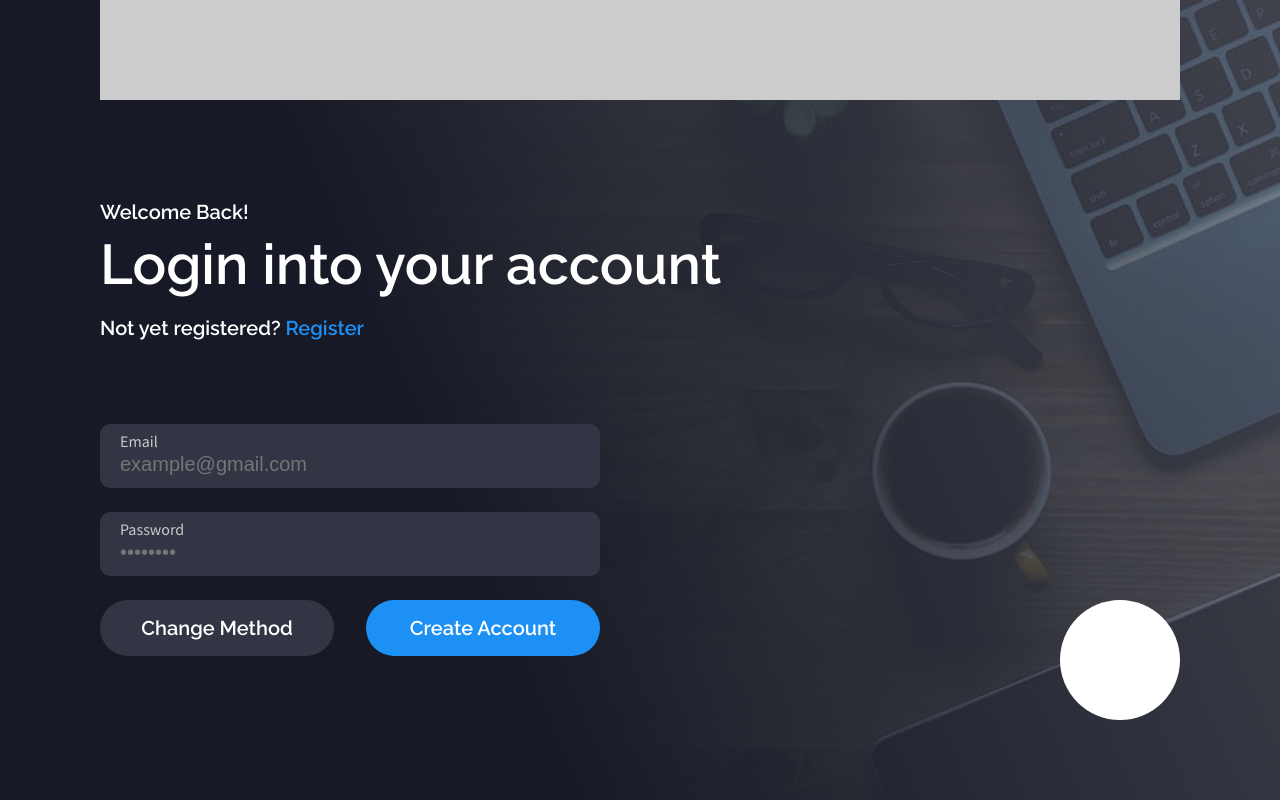
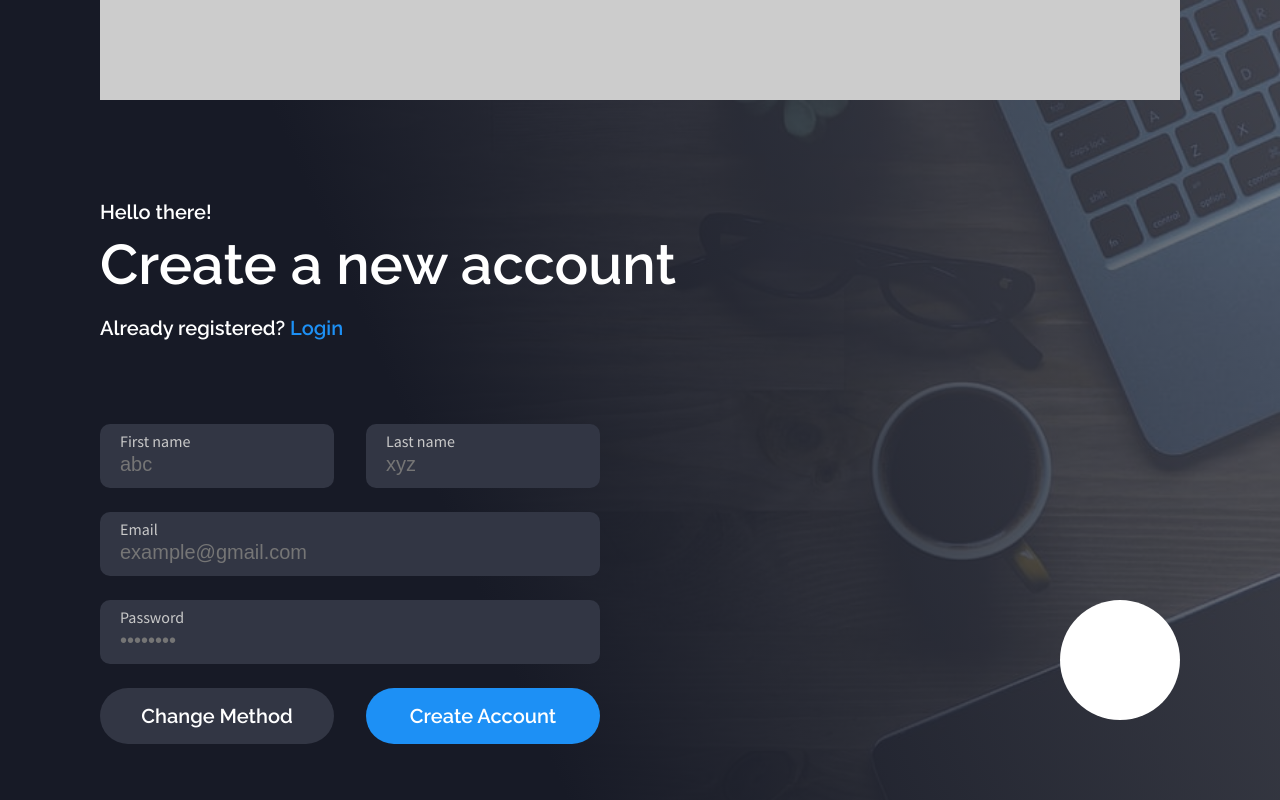
Before and after one commit to shadowMonarchCode/Social-Frontend, a React (Create React App) app: page / in a window 1280 px wide. Built offline with nearby package versions, Linux system fonts and the light colour scheme; a web font is replaced by a local one.

Commit message:
Register page startes

```diff
--- a/src/App.js
+++ b/src/App.js
@@ -1,9 +1,10 @@
 import Login from "./pages/auth/Login";
-
+import Register from "./pages/auth/Register";
 function App() {
   return (
     <div className="App">
-      <Login />
+      {/*<Login />*/}
+      <Register />
     </div>
   );
 }
--- a/src/pages/auth/Register.jsx
+++ b/src/pages/auth/Register.jsx
@@ -1,9 +1,49 @@
-import React from 'react'
+import React from "react";
+import Header from "../../components/layout/Header";
+import "./styles.scss";
 
 const Register = () => {
   return (
-    <div>Register</div>
-  )
-}
+    <div className="auth">
+      <Header />
+      <h4>Hello there!</h4>
+      <h1>Create a new account</h1>
+      <h4>
+        Already registered? <a>Login</a>
+      </h4>
+      <form action="">
+        <div className="name">
+          <div className="input">
+            <p>First name</p>
+            <input type="text" placeholder="abc" />
+          </div>
 
-export default Register
+          <div className="input">
+            <p>Last name</p>
+            <input type="text" placeholder="xyz" />
+          </div>
+        </div>
+
+        <div className="input">
+          <p>Email</p>
+          <input type="email" placeholder="example@gmail.com" />
+        </div>
+        <div className="input">
+          <p>Password</p>
+          <input
+            type="password"
+            placeholder="&#8226;&#8226;&#8226;&#8226;&#8226;&#8226;&#8226;&#8226;"
+          />
+        </div>
+        <div className="actions">
+          <button>Change Method</button>
+          <button type="submit">Create Account</button>
+        </div>
+      </form>
+
+      <div className="logo"></div>
+    </div>
+  );
+};
+
+export default Register;
--- a/src/pages/auth/styles.scss
+++ b/src/pages/auth/styles.scss
@@ -1,7 +1,8 @@
 .auth {
   height: 100vh;
   width: 100vw;
-    background: linear-gradient(66.91deg, #171a26 35%, rgba(75, 79, 91, 0.7) 100%), url("../../assets/laptop-bg.jpg");
+  background: linear-gradient(66.91deg, #171a26 35%, rgba(75, 79, 91, 0.7) 100%),
+    url("../../assets/laptop-bg.jpg");
   background-position: center;
   background-repeat: no-repeat;
   background-size: cover;
@@ -44,9 +45,19 @@
     width: 100%;
     margin-top: 76px;
 
+    .name {
+      display: flex;
+      gap: 24px 32px;
+      justify-content: center;
 
       .input {
-            width: 100%;
+        flex: 0.5;
+
+      }
+    }
+
+    .input {
+      width: auto;
       height: 64px;
       background: #323644;
       border-radius: 10px;
@@ -100,14 +111,14 @@
         line-height: 26px;
         color: #ffffff;
 
-                &:first-of-type{
+        &:first-of-type {
           background-color: #323644;
         }
       }
     }
   }
 
-    .logo{
+  .logo {
     height: 120px;
     width: 120px;
     position: absolute;
```
Lines whose indentation alone changed are shown as unchanged.
